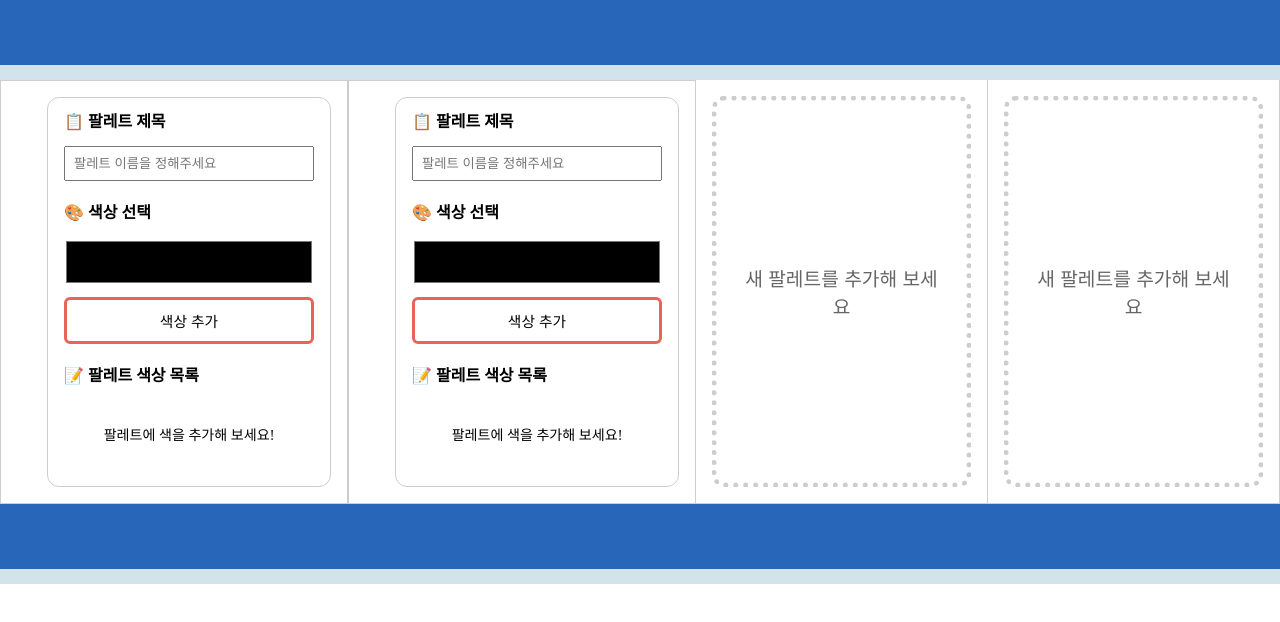
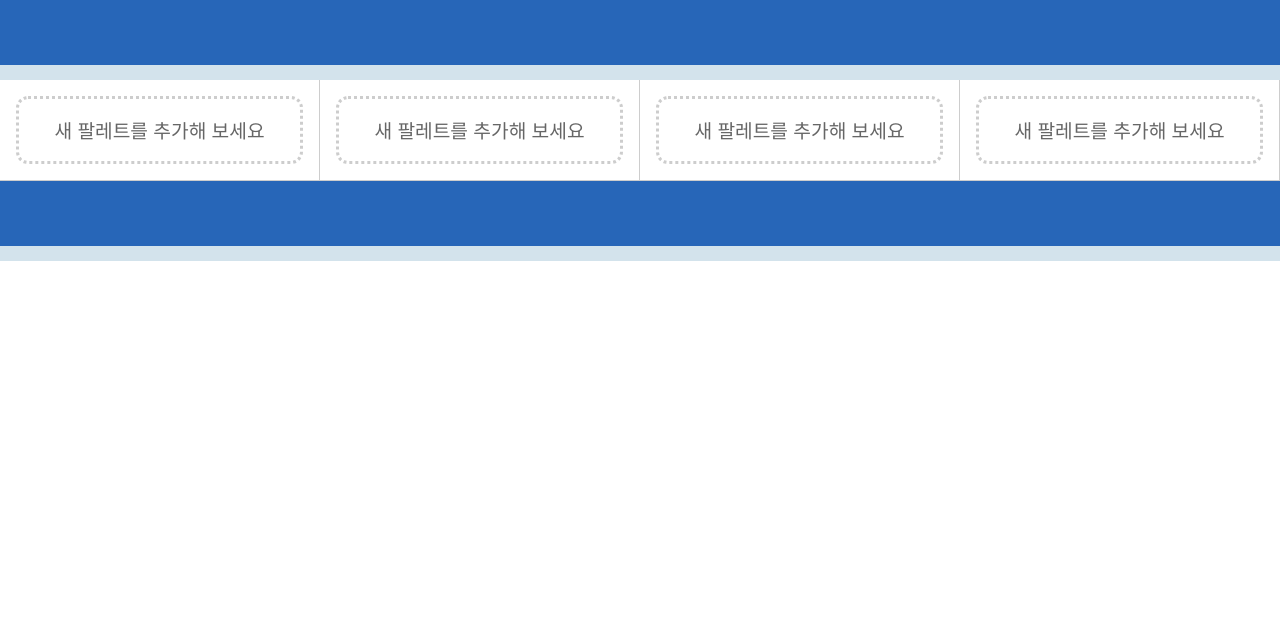
Before and after one commit to C17AN/dazzly, a React (Create React App) app: page / in a window 1280 px wide. Shown: the top 622 px of the page. Built offline with nearby package versions, Linux system fonts and the light colour scheme; a web font is replaced by a local one.

Commit message:
feat(usePalette.tsx): 여러 팔레트 생성 기능 추가

```diff
--- a/src/App.tsx
+++ b/src/App.tsx
@@ -1,4 +1,4 @@
-import React, { useState } from "react";
+import React, { createContext, useEffect, useState } from "react";
 import Palette from "./components/Palette";
 import { GlobalStyle } from "./style/global";
 import Slot from "./components/Slot";
@@ -6,21 +6,34 @@ import AddPalette from "./components/AddPalette";
 import Header from "./components/Header";
 import Footer from "./components/Footer";
 
+export const PaletteContext = createContext<any | null>(null);
+
 function App() {
-  const [paletteList, setPaletteList]: [boolean[], any] = useState([]);
+  useEffect(() => {
+    const localPaletteCount = Number(localStorage.getItem("paletteCount"));
+    setPaletteCount(localPaletteCount);
+  }, []);
+
+  const [paletteCount, setPaletteCount]: [number, any] = useState(0);
+
   return (
     <div className="App">
       <GlobalStyle />
       <Header />
-      <Slot>
-        {paletteList.map((palette, index) => (
-          <Palette />
-        ))}
-        <Palette />
+      <PaletteContext.Provider value={{ paletteCount, setPaletteCount }}>
+        <Slot>
+          {Array.from(Array(paletteCount), (i) => i).map((palette: any, index: number) => (
+            <Palette index={index + 1} />
+          ))}
+          {Array.from(Array(4 - paletteCount), (i) => i).map((palette, index) => (
+            <AddPalette />
+          ))}
+          {/* <Palette />
         <Palette />
         <AddPalette />
-        <AddPalette />
-      </Slot>
+        <AddPalette /> */}
+        </Slot>
+      </PaletteContext.Provider>
       <Footer />
     </div>
   );
--- a/src/components/AddPalette.tsx
+++ b/src/components/AddPalette.tsx
@@ -1,13 +1,26 @@
-import React from "react";
+import React, { useContext } from "react";
 import styled from "styled-components";
+import { PaletteContext } from "../App";
 
 interface Props {}
 
 const AddPalette = (props: Props) => {
+  const { paletteCount, setPaletteCount } = useContext(PaletteContext);
+
+  const createNewPalette = () => {
+    setPaletteCount(paletteCount + 1);
+    localStorage.setItem("paletteCount", paletteCount + 1);
+  };
+
+  const removePalette = () => {
+    setPaletteCount(paletteCount - 1);
+    localStorage.setItem("paletteCount", String(paletteCount - 1));
+  };
+
   return (
     <Container>
       <PaletteConfig>
-        <button>새 팔레트를 추가해 보세요</button>
+        <button onClick={createNewPalette}>새 팔레트를 추가해 보세요</button>
       </PaletteConfig>
     </Container>
   );
@@ -27,16 +40,29 @@ const PaletteConfig = styled.div`
   justify-content: center;
   align-items: center;
   padding: 1rem;
-
-  border: 5px solid #cdcdcd;
+  border: 3px solid #cdcdcd;
   border-radius: 12px;
   border-style: dotted;
+  transition: 0.2s ease-in;
+
+  &:hover {
+    transition: 0.2s ease-in;
+    border-color: #47bd86;
+    cursor: pointer;
+  }
+
+  &:hover button {
+    color: #47bd86;
+    transform: scale(1.02);
+  }
 
   button {
     background-color: transparent;
     border: none;
     font-size: 1.2rem;
     color: #666;
+    transition: 0.2s ease-in;
+    cursor: pointer;
   }
 `;
 
--- a/src/components/Palette.tsx
+++ b/src/components/Palette.tsx
@@ -2,15 +2,17 @@ import React from "react";
 import styled from "styled-components";
 import usePalette from "../hooks/usePalette";
 
-interface Props {}
+interface IProps {
+  index: number;
+}
 
-const Palette = (props: Props) => {
-  const { palette, addColor, removeColor, setCurrentColor } = usePalette();
+const Palette: React.FC<IProps> = ({ index }) => {
+  const { palette, addColor, removeColor, setCurrentColor } = usePalette(index);
 
   return (
     <Container>
       <PaletteConfig>
-        <label htmlFor="">📋 팔레트 제목</label>
+        <label htmlFor="">📋 {index}번 팔레트</label>
         <input className="palette-title" placeholder={"팔레트 이름을 정해주세요"} />
         <div className="palette-add-color-container">
           <label>🎨 색상 선택</label>
@@ -19,7 +21,7 @@ const Palette = (props: Props) => {
             색상 추가
           </button>
         </div>
-        <label htmlFor="">📝 팔레트 색상 목록</label>
+        <label htmlFor="">📝 팔레트 색상 목록 (최대 8색)</label>
         <div>
           {palette.length !== 0 ? (
             palette.map((color, idx) => (
@@ -38,15 +40,17 @@ const Palette = (props: Props) => {
 
 const Container = styled.div`
   padding: 16px;
-  border: 1px solid #cdcdcd;
   display: flex;
+  flex: 1;
+  justify-content: center;
+  border-right: 1px solid #cdcdcd;
+  border-bottom: 1px solid #cdcdcd;
 `;
 
 const PaletteConfig = styled.div`
   border: 1px solid #cdcdcd;
   padding: 1rem;
   border-radius: 12px;
-  margin-left: 30px;
 
   label {
     display: block;
--- a/src/hooks/usePalette.tsx
+++ b/src/hooks/usePalette.tsx
@@ -1,27 +1,28 @@
 import { useEffect, useState } from "react";
 
-const usePalette = () => {
+const usePalette = (index: number) => {
   const [currentColor, setCurrentColor]: [string | null, any] = useState(null);
   const [palette, setPalette]: [string[], any] = useState([]);
 
   useEffect(() => {
-    const localPalette = localStorage.getItem("palette") ?? JSON.stringify([]);
+    const localPalette = localStorage.getItem(`palette${index}`) ?? JSON.stringify([]);
     setPalette(JSON.parse(localPalette));
   }, []);
 
   useEffect(() => {
-    localStorage.setItem("palette", JSON.stringify(palette));
+    localStorage.setItem(`palette${index}`, JSON.stringify(palette));
   }, [palette]);
 
   const addColor = (): void => {
     // 선택한 색이 중복되거나 없을 경우
     if (currentColor === null) return;
+    if (palette.length >= 8) return;
     if (palette.includes(currentColor)) {
       console.log("이미 존재하는 색입니다.");
       return;
     }
     setPalette([...palette, currentColor]);
-    localStorage.setItem("palette", JSON.stringify(palette));
+    localStorage.setItem(`palette${index}`, JSON.stringify(palette));
     console.log(JSON.stringify(palette));
   };
 
@@ -29,7 +30,7 @@ const usePalette = () => {
     console.log(palette);
     palette.forEach((_color) => console.log(_color, color));
     setPalette((palette: string[]) => palette.filter((_color) => _color !== color));
-    localStorage.setItem("palette", JSON.stringify(palette));
+    localStorage.setItem(`palette${index}`, JSON.stringify(palette));
     console.log(JSON.stringify(palette));
   };
 
```
